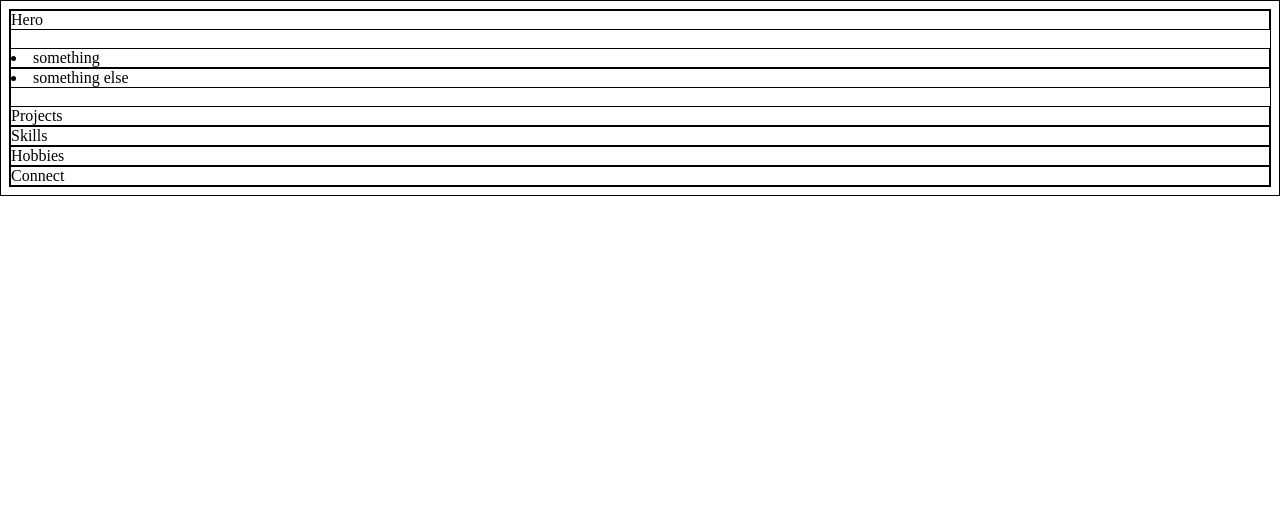
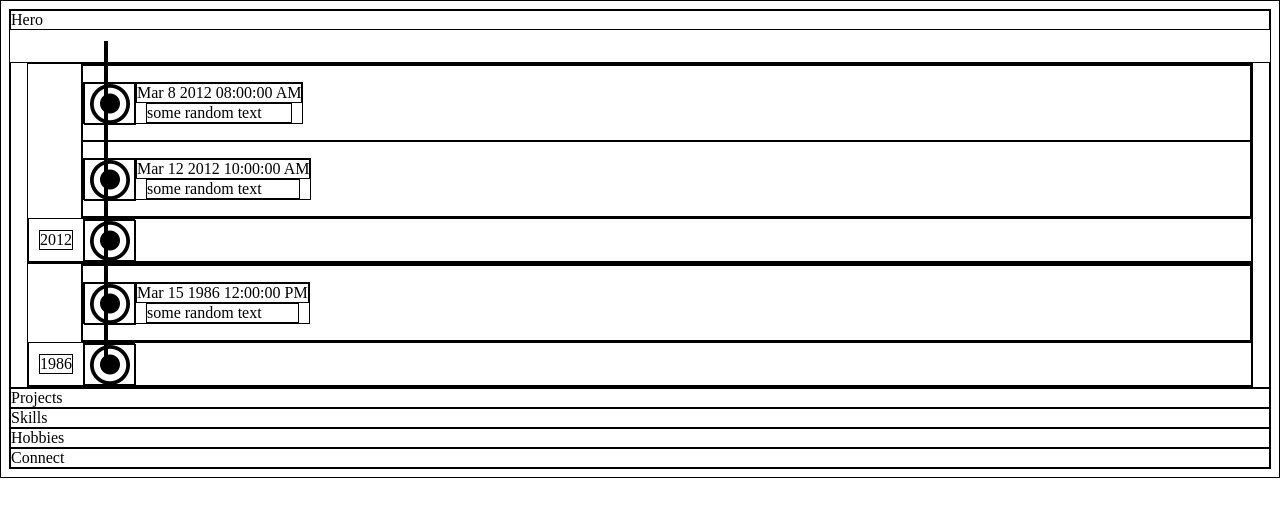
Before and after one commit to lgrayland/octohub.io, a website built with webpack: page src/index.html in a window 1280 px wide. Built offline with nearby package versions, Linux system fonts and the light colour scheme.

Commit message:
timeline component and event card

```diff
--- /dev/null
+++ b/src/components/EventCard/index.js
@@ -0,0 +1,54 @@
+export class EventCard extends HTMLElement {
+
+    constructor() {
+        super();
+        this._date = null;
+        this._details = null;
+    }
+
+    static get observedAttributes() {
+        return ['date', 'details'];
+    }
+
+    attributeChangedCallback(name, oldValue, newValue) {
+        if (newValue) {
+            switch (name) {
+                case 'date': {
+                    this._date = newValue;
+                    this.innerHTML = this.render();
+                    break;
+                }
+                case 'details': {
+                    this._details = newValue;
+                    this.innerHTML = this.render();
+                    break;
+                }
+            }
+        }
+
+    }
+
+    disconnectedCallback() {
+    }
+
+    connectedCallback() {
+        this.innerHTML = this.render();
+    }
+
+    render() {
+        return `
+            <span class="fa-stack fa-lg">
+                <i class="fa fa-circle-o fa-stack-2x"></i>
+                <i class="fa fa-circle fa-stack-1x"></i>
+            </span>
+            <div id="event-card" class="event-card">
+            <div class="header">
+                ${this._date}
+            </div>
+            <div class="content">
+                ${this._details}
+            </div>
+            </div>
+        `;
+    }
+}
--- /dev/null
+++ b/src/components/Timeline/index.js
@@ -0,0 +1,57 @@
+import TimelineData from '../../data/timeline';
+
+export class Timeline extends HTMLElement {
+
+    constructor() {
+        super();
+        this.groupings = [];
+    }
+
+    static get observedAttributes() {
+        return [];
+    }
+
+    attributeChangedCallback(name, oldValue, newValue) {
+
+    }
+
+    disconnectedCallback() {
+    }
+
+    connectedCallback() {
+        this.groupings = TimelineData;
+        this.innerHTML = this.render();
+    }
+
+    render() {
+        return `
+            ${this.groupings.map((grouping) => {
+            return `
+                <div class="group">
+                    <div class="events">
+                    ${grouping.items.map((event) => {
+                return `
+                        <event-card class="event event-${event.id}"
+                        date="${event.date}"
+                        details="${event.details}"
+                        >
+                        </event-card>
+                        `;
+            }).join(' ')}
+                    </div>
+
+                    <div class="title-container">
+                        <div class="title">${grouping.title}</div>
+
+                        <span class="fa-stack fa-lg">
+  <i class="fa fa-circle-o fa-stack-2x"></i>
+  <i class="fa fa-circle fa-stack-1x"></i>
+</span>
+                    </div>
+                </div>
+                    `;
+        }).join(' ')}
+
+        `;
+    }
+}
--- a/src/components/TimelineContainer/index.js
+++ /dev/null
@@ -1,56 +0,0 @@
-// import Controller from './controller';
-import {escapeForHTML} from '../../utils/helpers';
-// import Template from './template';
-// import Store from './store';
-// import View from './view';
-//
-// const store = new Store('octohub');
-//
-// const template = new Template();
-// const view = new View(template);
-//
-// /**
-//  * @type {Controller}
-//  */
-// const controller = new Controller(store, view);
-//
-// $on(window, 'load', controller.render());
-import TimelineData from '../../data/timeline';
-
-export class TimelineContainerComponent extends HTMLElement {
-
-    constructor() {
-        super();
-        this.groupings = [];
-    }
-
-    static get observedAttributes() {
-        return [];
-    }
-
-    attributeChangedCallback(name, oldValue, newValue) {
-
-    }
-
-    connectedCallback() {
-        this.groupings = TimelineData;
-        this.innerHTML = this.render();
-    }
-
-    disconnectedCallback() {
-
-    }
-
-    render() {
-        return `
-            ${this.groupings.map(grouping => {
-            return `
-                        <li data-id="${grouping.id}">
-	                        ${escapeForHTML(grouping.title)}
-                        </li>
-                    `;
-        }).join(' ')}
-
-        `;
-    }
-}
--- a/src/components/comments-container.comp.js
+++ /dev/null
@@ -1,49 +0,0 @@
-export class CommentsContainerComponent extends HTMLElement {
-    constructor() {
-        super();
-        this.comments = [];
-    }
-
-    static get observedAttributes() {
-        return [];
-    }
-
-    attributeChangedCallback(name, oldValue, newValue) {
-
-    }
-
-    connectedCallback() {
-        this.slug = this.getAttribute('slug');
-        fetch('https://conduit.productionready.io/api/articles/' + this.slug + '/comments').then((response) => {
-            return response.json();
-        }).then(r => {
-            this.comments = r.comments;
-            this.innerHTML = this.render();
-        });
-    }
-
-    disconnectedCallback() {
-
-    }
-
-    refresh() {
-        this.innerHTML = this.render();
-    }
-
-    render() {
-        return `
-            ${this.comments.map(comment => {
-            return `
-                        <comment-preview
-                            username="${comment.author.username}"
-                            content="${comment.body}"
-                            image="${comment.author.image}"
-                            created-at="${comment.createdAt}"
-                        >
-                        </comment-preview>
-                    `;
-        }).join(' ')}
-
-        `;
-    }
-}
--- a/src/data/timeline.json
+++ b/src/data/timeline.json
@@ -1,12 +1,27 @@
 [
   {
-    "id": 1,
-    "title": "something",
-    "completed": false
+    "title": "2012",
+    "items": [
+      {
+        "id": "3",
+        "date":"Mar 8 2012 08:00:00 AM",
+        "details": "some random text"
+      },
+      {
+        "id": "2",
+        "date": "Mar 12 2012 10:00:00 AM",
+        "details": "some random text"
+      }
+    ]
   },
   {
-    "id": 2,
-    "title": "something else",
-    "completed": false
+    "title": "1986",
+    "items": [
+      {
+        "id": "1",
+        "date": "Mar 15 1986 12:00:00 PM",
+        "details": "some random text"
+      }
+    ]
   }
 ]
--- a/src/index.html
+++ b/src/index.html
@@ -3,6 +3,9 @@
 <head>
     <meta charset="UTF-8">
     <title>Octohub</title>
+
+    <script src="https://use.fontawesome.com/2bfc494ec0.js"></script>
+
 </head>
 
 <body>
--- a/src/styles/main.scss
+++ b/src/styles/main.scss
@@ -1,3 +1,40 @@
 * {
   border: 1px solid black;
 }
+
+timeline-container{
+  display: block;
+  position: relative;
+  padding: 0 1em;
+  margin-top: 2em;
+  &::before{
+    content: '';
+    position: absolute;
+    top: -22px;
+    bottom: 15px;
+    left: 93px;
+    height: 100%;
+    width: 4px;
+    background: black;
+  }
+  .group{
+    .title-container{
+      display: flex;
+      align-items: center;
+      .title{
+        margin: 0 10px;
+      }
+    }
+    .events{
+      margin-left: 53px;
+      .event{
+        padding: 1em 0;
+        display: flex;
+        align-items: center;
+        .content{
+          margin: 0 10px
+        }
+      }
+    }
+  }
+}
--- a/src/utils/core.js
+++ b/src/utils/core.js
@@ -11,11 +11,11 @@ import {ComponentRegistry} from "./component-registry";
 // import {EditorComponent} from "../pages/editor.comp";
 // import {SettingsComponent} from "../pages/settings.comp";
 // import {PopularTagsComponent} from "../components/popular-tags.comp";
-import {CommentsContainerComponent} from "../components/comments-container.comp";
 // import {UserInfoComponent} from "../components/user-info.comp";
 // import {ArticlePreviewBannerComponent} from "../components/article-preview-banner";
 // import {CommentCreateComponent} from "../components/comment-create.comp";
-import {TimelineContainerComponent} from '../components/TimelineContainer'
+import {Timeline} from '../components/Timeline'
+import {EventCard} from '../components/EventCard'
 
 export class Core {
     constructor() {
@@ -40,7 +40,11 @@ const components = [
 
     {
         tagName: 'timeline-container',
-        component: TimelineContainerComponent
+        component: Timeline
     },
+    {
+        tagName:'event-card',
+        component: EventCard
+    }
 
 ];
```
